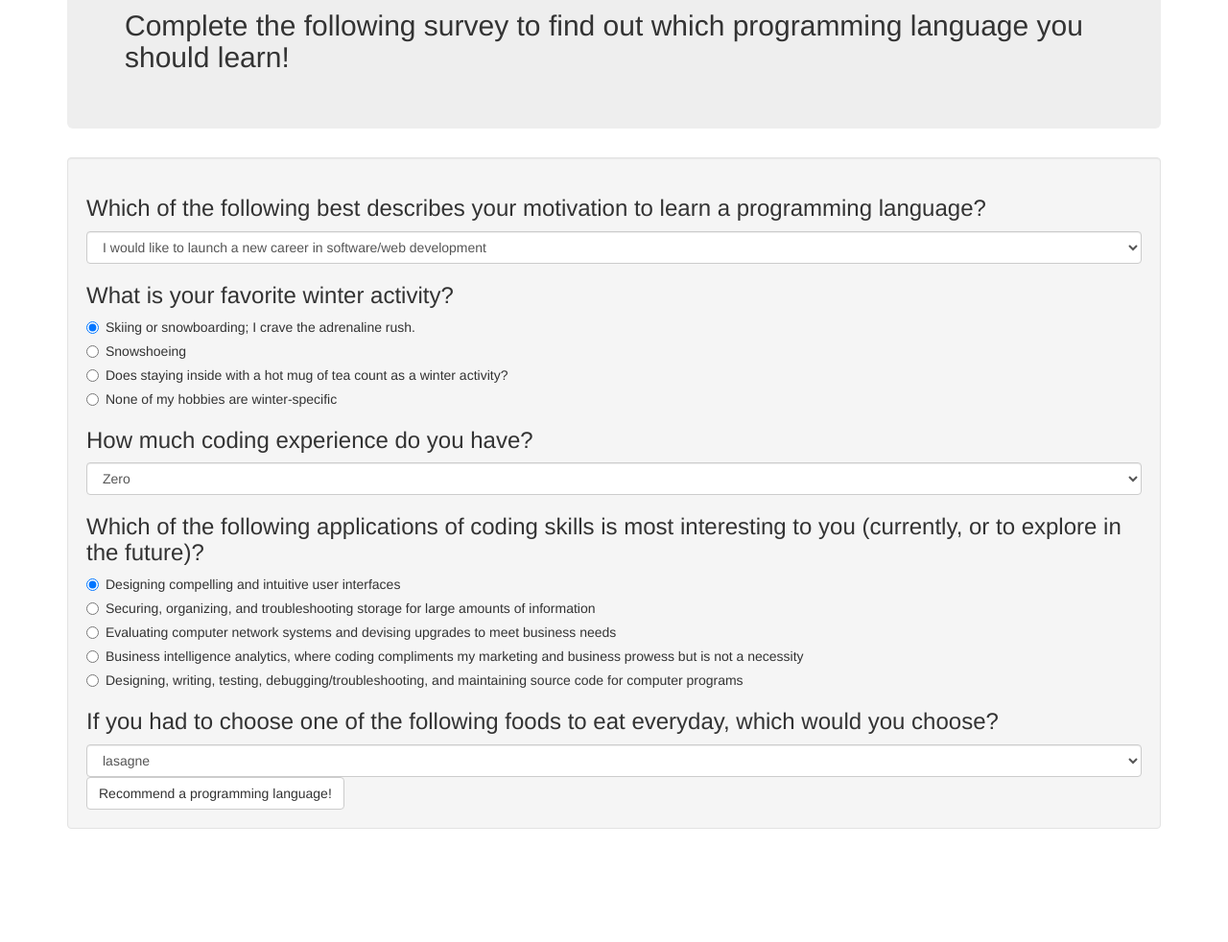
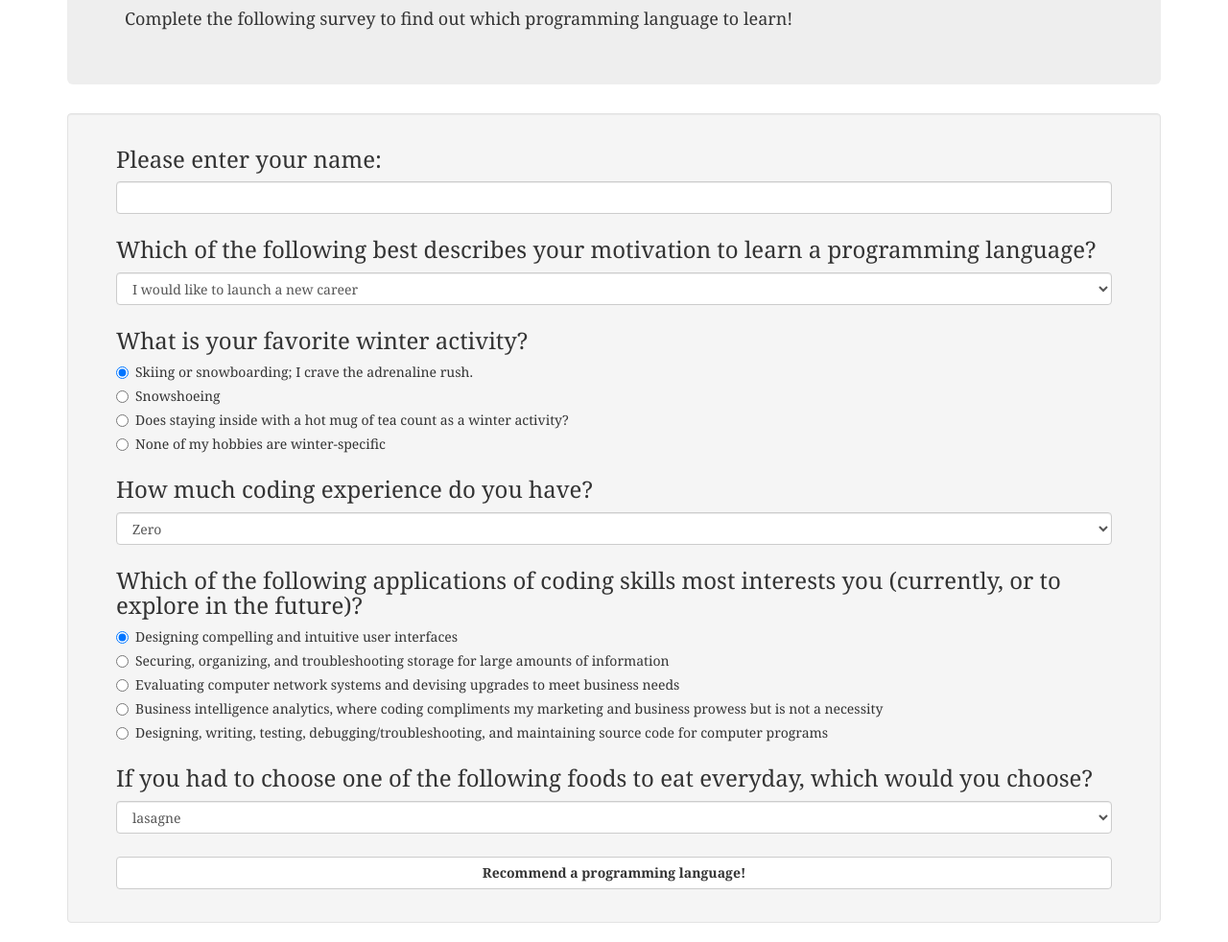
Before and after one commit to michelle-morin/programming-language-suggester, a plain HTML site: page index.html in a window 1280 px wide. Shown: the part 147-1129 px from the top of the page at 96% size. Before the commit the page ends 1031 px from the top, so only its background shows below. Drawn offline with Linux system fonts and the light colour scheme.

Commit message:
update content of HTML page and update custom stylesheet

```diff
--- a/css/styles.css
+++ b/css/styles.css
@@ -0,0 +1,26 @@
+body {
+  font-family: Georgia, 'Times New Roman', Times, serif;
+}
+
+.jumbotron h2 {
+  font-size: 18px;
+}
+
+#output {
+  display: none;
+}
+
+button.btn-default {
+  width: 100%;
+  font-weight: bolder;
+  margin: 24px 0px;
+}
+
+h3 {
+  margin-top: 24px;
+}
+
+.well {
+  margin-bottom: 20px;
+  padding: 10px 50px;
+}
--- a/index.html
+++ b/index.html
@@ -10,21 +10,27 @@
   <body>
     <div class="container">
       <div class="jumbotron">
-        <h1>Is 2020 the year you learn to code?</h1>
-        <h2>Complete the following survey to find out which programming language you should learn!</h2>
+        <h1>Learning to code in 2020?</h1>
+        <h2>Complete the following survey to find out which programming language to learn!</h2>
       </div>
 
       <div class="row">
         <div class="col-md-12">
           <div class="well">
             <form>
+              <div class="form-group">
+                <h3>Please enter your name:</h3>
+                <input id="name" class="form-control" type="text">
+              </div>
+
               <h3>Which of the following best describes your motivation to learn a programming language?</h3>
               <select class="form-control" id="motivation">
-                <option>I would like to launch a new career in software/web development</option>
+                <option>I would like to launch a new career</option>
                 <option>I am simply curious as to whether or not I would enjoy coding</option>
                 <option>I need a new hobby</option>
-                <option>I already code and would like to learn another programming language</option>
+                <option>I already code in at least one programming language and would like to learn another programming language</option>
               </select>
+
               <h3>What is your favorite winter activity?</h3>
               <div class="radio">
                 <label>
@@ -50,6 +56,7 @@
                   None of my hobbies are winter-specific
                 </label>
               </div>
+
               <h3>How much coding experience do you have?</h3>
               <select class="form-control" id="experience">
                 <option>Zero</option>
@@ -57,7 +64,8 @@
                 <option>More than one year, but less than three years</option>
                 <option>More than three years</option>
               </select>
-              <h3>Which of the following applications of coding skills is most interesting to you (currently, or to explore in the future)?</h3>
+
+              <h3>Which of the following applications of coding skills most interests you (currently, or to explore in the future)?</h3>
               <div class="radio">
                 <label>
                   <input type="radio" name="interest" value="UX" checked>
@@ -88,6 +96,7 @@
                   Designing, writing, testing, debugging/troubleshooting, and maintaining source code for computer programs
                 </label>
               </div>
+
               <h3>If you had to choose one of the following foods to eat everyday, which would you choose?</h3>
               <select class="form-control" id="food">
                 <option>lasagne</option>
@@ -95,13 +104,24 @@
                 <option>jambalaya</option>
                 <option>pad thai</option>
               </select>
+
               <button type="submit" class="btn btn-default">Recommend a programming language!</button>
             </form>
           </div>
         </div>
       </div>
 
-
+      <div id="output">
+        <div class="row">
+          <div class="col-md-12">
+            <div class="well">
+              <h3>Your recommendation:</h3>
+              <p>Hey <span class="name"></span>, based on ______, we recommend that you learn <span class="firstResult"></span>! Check out this</p> <!--Add output with spans for result-->
+              <p></p> <!--Add secondary output with spans for result-->
+            </div>
+          </div>
+        </div>
+      </div>
 
     </div>
   </body>
```
